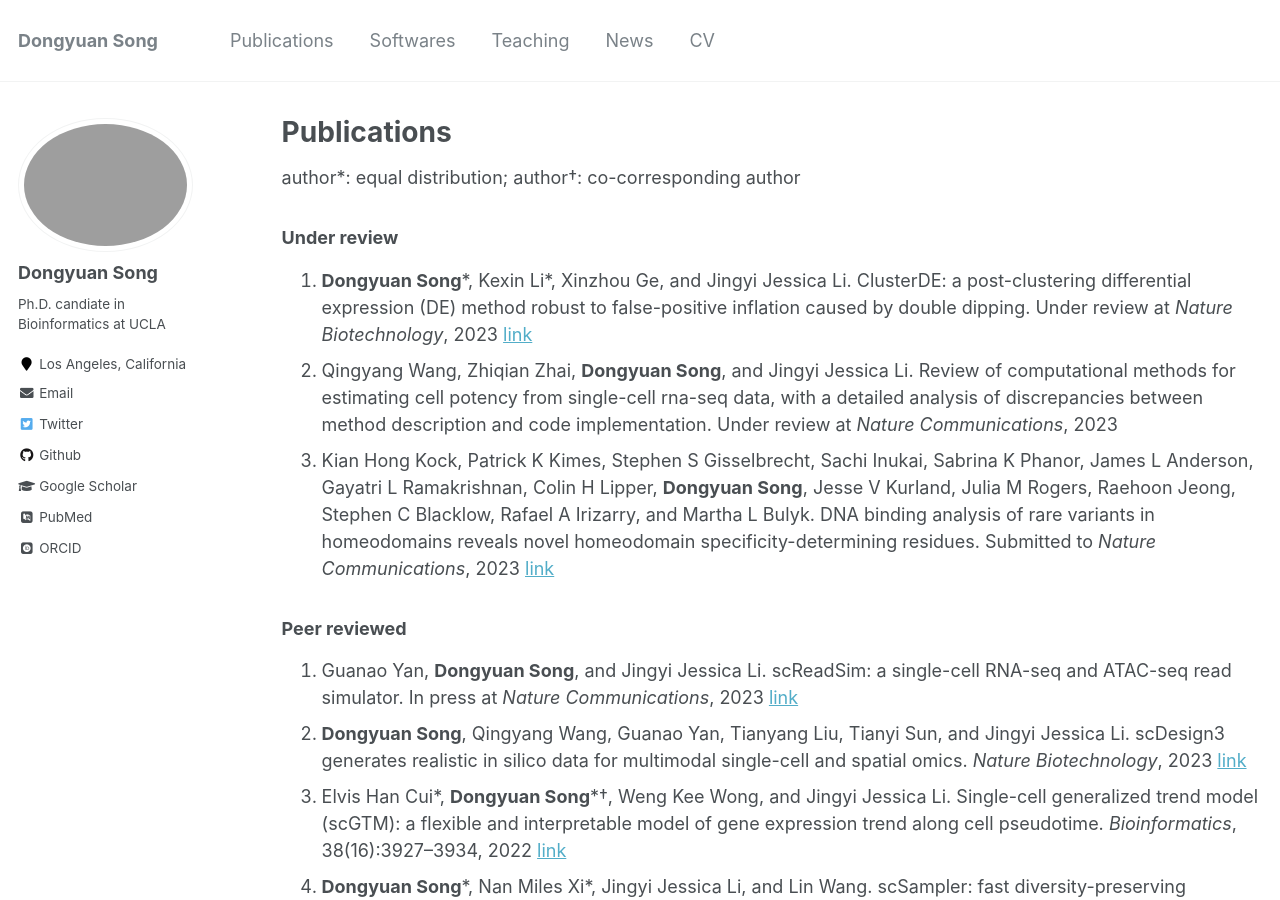
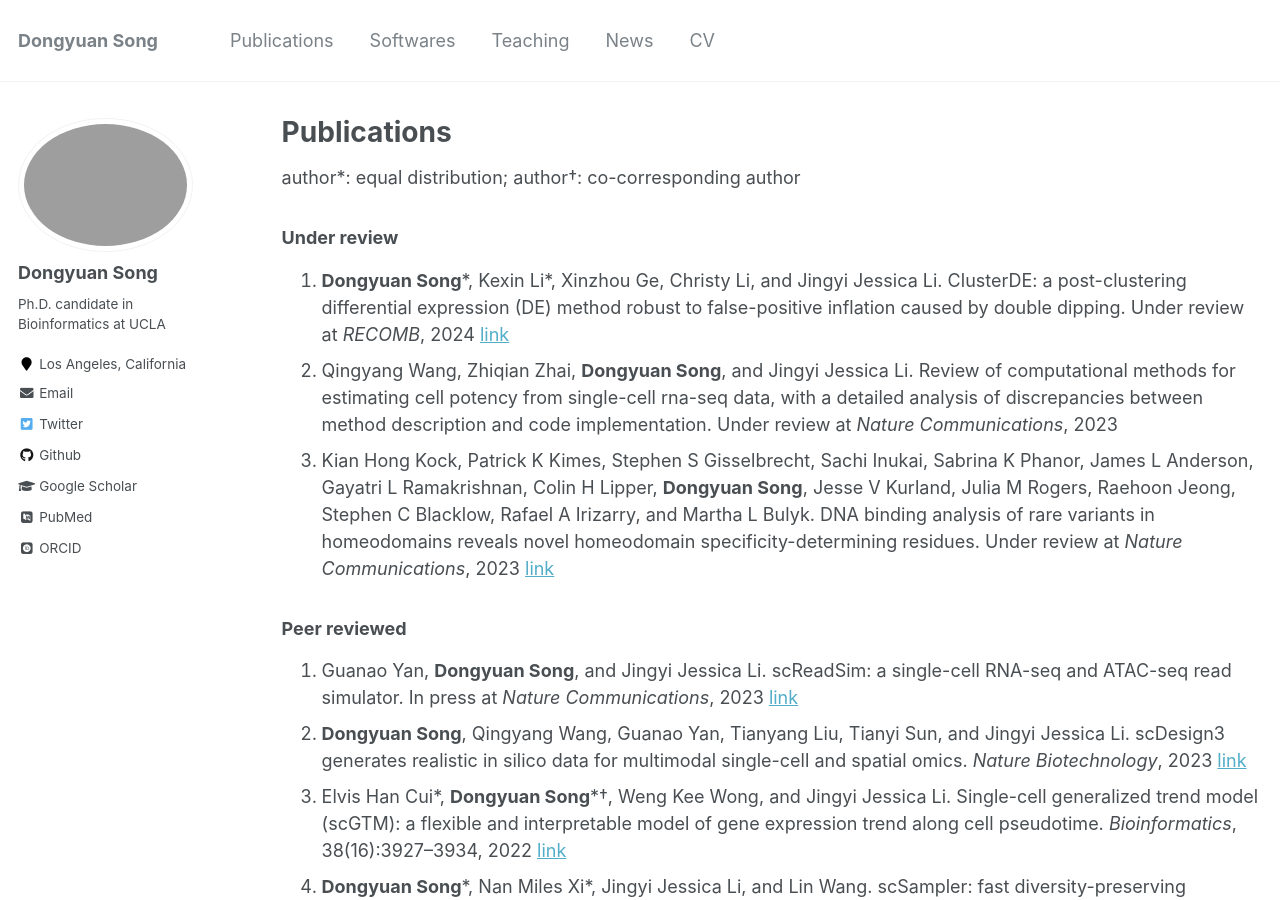
Before and after one commit to SONGDONGYUAN1994/SONGDONGYUAN1994.github.io, a Jekyll site: the page built from _pages/publications.md, in a window 1280 px wide and 900 px high. Built offline with Jekyll 4.4.1, drawn with Linux system fonts in a browser that asks for light colours; some web fonts are replaced.

Commit message:
Update CV

```diff
--- a/_config.yml
+++ b/_config.yml
@@ -82,7 +82,7 @@ analytics:
 author:
   name             : "Dongyuan Song"
   avatar           : "profile.png"
-  bio              : "Ph.D. candiate in Bioinformatics at UCLA"
+  bio              : "Ph.D. candidate in Bioinformatics at UCLA"
   location         : "Los Angeles, California"
   employer         :
   pubmed           : "https://www.ncbi.nlm.nih.gov/pubmed/?term=Dongyuan%20Song"
--- a/_pages/publications.md
+++ b/_pages/publications.md
@@ -18,9 +18,9 @@ author_profile: true
 author\*: equal distribution; author†: co-corresponding author
 
 ### Under review
-1. **Dongyuan Song**\*, Kexin Li\*, Xinzhou Ge, and Jingyi Jessica Li. ClusterDE: a post-clustering differential expression (DE) method robust to false-positive inflation caused by double dipping. Under review at *Nature Biotechnology*, 2023 [link](https://doi.org/10.1101/2023.07.21.550107)
+1. **Dongyuan Song**\*, Kexin Li\*, Xinzhou Ge, Christy Li, and Jingyi Jessica Li. ClusterDE: a post-clustering differential expression (DE) method robust to false-positive inflation caused by double dipping. Under review at *RECOMB*, 2024 [link](https://doi.org/10.1101/2023.07.21.550107)
 2. Qingyang Wang, Zhiqian Zhai, **Dongyuan Song**, and Jingyi Jessica Li. Review of computational methods for estimating cell potency from single-cell rna-seq data, with a detailed analysis of discrepancies between method description and code implementation. Under review at *Nature Communications*, 2023
-3. Kian Hong Kock, Patrick K Kimes, Stephen S Gisselbrecht, Sachi Inukai, Sabrina K Phanor, James L Anderson, Gayatri L Ramakrishnan, Colin H Lipper, **Dongyuan Song**, Jesse V Kurland, Julia M Rogers, Raehoon Jeong, Stephen C Blacklow, Rafael A Irizarry, and Martha L Bulyk. DNA binding analysis of rare variants in homeodomains reveals novel homeodomain specificity-determining residues. Submitted to *Nature Communications*, 2023 [link](https://doi.org/10.1101/2023.06.16.545320)
+3. Kian Hong Kock, Patrick K Kimes, Stephen S Gisselbrecht, Sachi Inukai, Sabrina K Phanor, James L Anderson, Gayatri L Ramakrishnan, Colin H Lipper, **Dongyuan Song**, Jesse V Kurland, Julia M Rogers, Raehoon Jeong, Stephen C Blacklow, Rafael A Irizarry, and Martha L Bulyk. DNA binding analysis of rare variants in homeodomains reveals novel homeodomain specificity-determining residues. Under review at *Nature Communications*, 2023 [link](https://doi.org/10.1101/2023.06.16.545320)
 
 ### Peer reviewed
 4. Guanao Yan, **Dongyuan Song**, and Jingyi Jessica Li. scReadSim: a single-cell RNA-seq and ATAC-seq read simulator. In press at *Nature Communications*, 2023 [link](https://doi.org/10.1101/2022.05.29.493924)
```
Also changed, not shown: _pages/about.md (+3 -1 lines), 1 other file.
